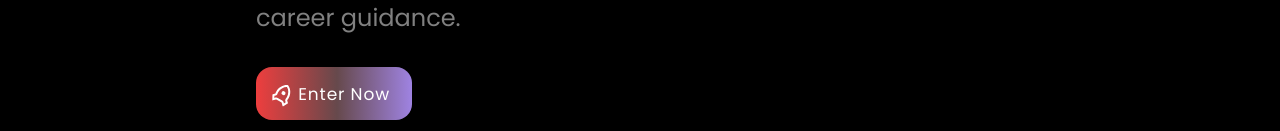
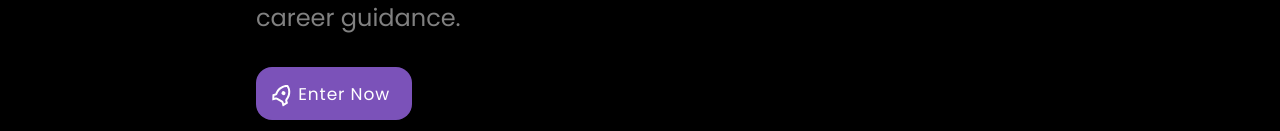
Before and after one commit to salaah-community/Salaah, a React (Create React App) app: page / in a window 1280 px wide. Shown: the part 669-800 px from the top of the page. Built offline with nearby package versions, Linux system fonts and the light colour scheme.

Commit message:
background of the Enter now (hero) button undone

```diff
--- a/src/components/Hero.jsx
+++ b/src/components/Hero.jsx
@@ -17,11 +17,6 @@ const Hero = () => {
           <div>
             {/* <Link to="/opportunities" className="btn">Enter Now!</Link> */}
             <Link to="/opportunities">
-            {/* <button class="cssbuttons-io-button"> Enter Now
-              <div class="icon">
-                <svg height="24" width="24" viewBox="0 0 24 24" xmlns="http://www.w3.org/2000/svg"><path d="M0 0h24v24H0z" fill="none"></path><path d="M16.172 11l-5.364-5.364 1.414-1.414L20 12l-7.778 7.778-1.414-1.414L16.172 13H4v-2z" fill="currentColor"></path></svg>
-              </div>
-            </button> */}
             <button>
               <svg height="24" width="24" viewBox="0 0 24 24" xmlns="http://www.w3.org/2000/svg"><path d="M0 0h24v24H0z" fill="none"></path><path d="M5 13c0-5.088 2.903-9.436 7-11.182C16.097 3.564 19 7.912 19 13c0 .823-.076 1.626-.22 2.403l1.94 1.832a.5.5 0 0 1 .095.603l-2.495 4.575a.5.5 0 0 1-.793.114l-2.234-2.234a1 1 0 0 0-.707-.293H9.414a1 1 0 0 0-.707.293l-2.234 2.234a.5.5 0 0 1-.793-.114l-2.495-4.575a.5.5 0 0 1 .095-.603l1.94-1.832C5.077 14.626 5 13.823 5 13zm1.476 6.696l.817-.817A3 3 0 0 1 9.414 18h5.172a3 3 0 0 1 2.121.879l.817.817.982-1.8-1.1-1.04a2 2 0 0 1-.593-1.82c.124-.664.187-1.345.187-2.036 0-3.87-1.995-7.3-5-8.96C8.995 5.7 7 9.13 7 13c0 .691.063 1.372.187 2.037a2 2 0 0 1-.593 1.82l-1.1 1.039.982 1.8zM12 13a2 2 0 1 1 0-4 2 2 0 0 1 0 4z" fill="currentColor"></path></svg>
               <span>Enter Now</span>
--- a/src/styles/Hero.css
+++ b/src/styles/Hero.css
@@ -155,10 +155,10 @@ margin-top: 5%;
     font-size: 17px;
     padding: 0.8em 1.3em 0.8em 0.9em;
     color: white;
-    background: #ad5389;
+    background: #7b52b9;
     /* background: linear-gradient(to right, #0f0c29, #302b63, #24243e); */
     /* background: radial-gradient(circle, rgba(238,174,202,1) 0%, rgba(243,86,78,1) 100%); */
-    background: linear-gradient(90deg, rgba(238,62,62,1) 0%, rgba(102,73,76,1) 52%, rgba(159,131,226,1) 100%);
+    /* background: linear-gradient(90deg, rgba(238,62,62,1) 0%, rgba(102,73,76,1) 52%, rgba(159,131,226,1) 100%); */
 
     border: none;
     letter-spacing: 0.05em;
```
